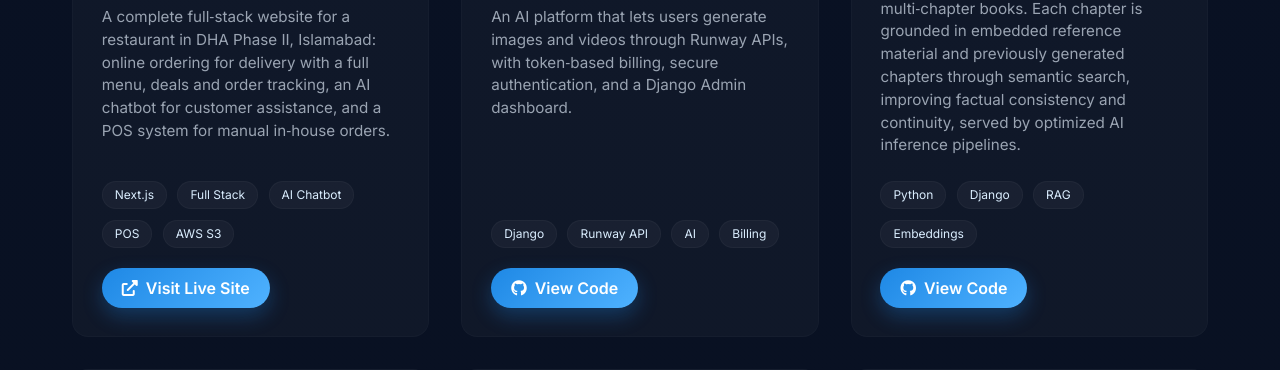
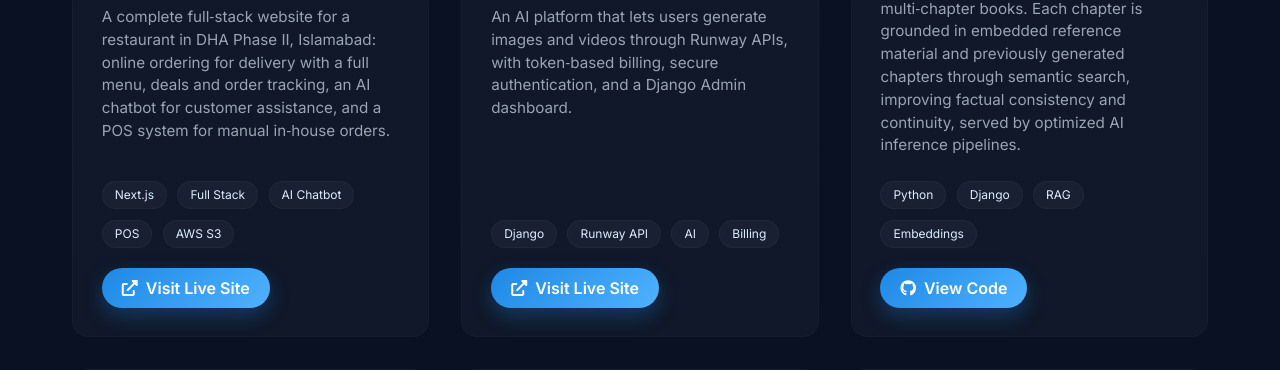
Before and after one commit to RajaJamal913/Grsservices, a Django app: page /muhammadjamalraja/ in a window 1280 px wide. Shown: the part 2393-2763 px from the top of the page. Run offline with Django 5.2, Linux system fonts and the light colour scheme.

Commit message:
portfolio updated

```diff
--- a/templates/muhammadjamalraja.html
+++ b/templates/muhammadjamalraja.html
@@ -227,8 +227,8 @@
           <h3>SeeqStudio — AI Media Generation</h3>
           <p class="exp-desc">An AI platform that lets users generate images and videos through Runway APIs, with token‑based billing, secure authentication, and a Django Admin dashboard.</p>
           <div class="skill-list"><span class="chip">Django</span><span class="chip">Runway API</span><span class="chip">AI</span><span class="chip">Billing</span></div>
-          <div style="margin-top: 1rem;"><a href="https://github.com/RajaJamal913/" class="btn btn-primary" style="padding: 8px 20px;" target="_blank" rel="noopener"><i class="fab fa-github"></i> View Code</a></div>
-        </div>
+           <div style="margin-top: 1rem;"><a href="https://www.seeqstudio.com" class="btn btn-primary" style="padding: 8px 20px;" target="_blank" rel="noopener"><i class="fas fa-external-link-alt"></i> Visit Live Site</a></div>
+      </div>
 
         <div class="project-card">
           <img src="{% static 'img/bookgen.svg' %}" alt="AI Book Generation" class="project-image" onerror="this.src='https://via.placeholder.com/340x180/0b1220/1e88e5?text=AI+Book+Generator'">
```
